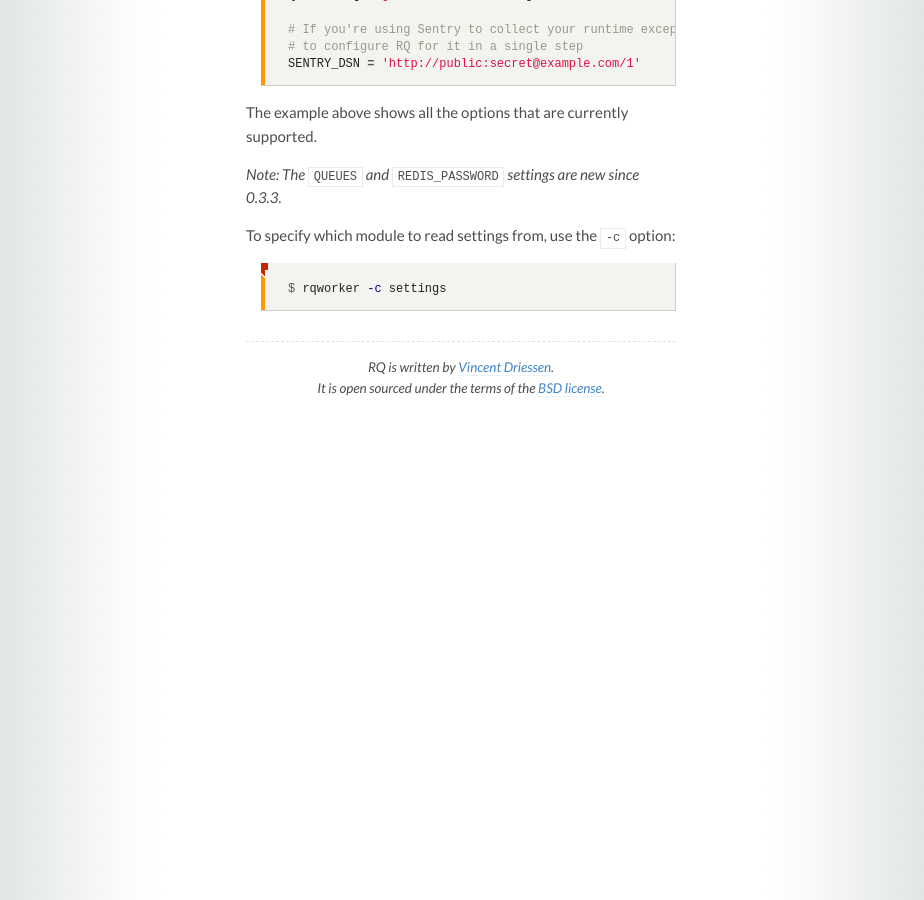
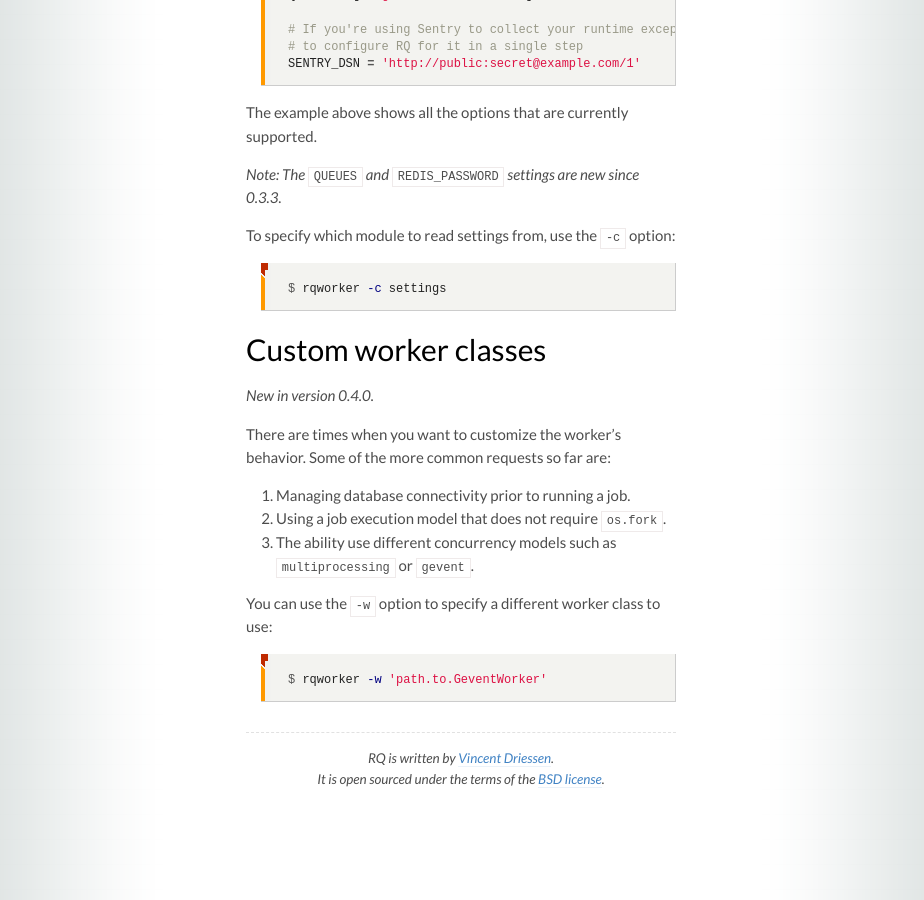
Before and after one commit to rq/rq, a Jekyll site: the page built from docs/workers.md, in a window 1280 px wide and 900 px high, scrolled down 3110 px. Shown: the whole window, without its empty margins (179-1103 px from the left). Built offline with Jekyll 4.4.1, drawn with Linux system fonts in a browser that asks for light colours; some web fonts are replaced; Markdown is read by kramdown in place of the engine named in the settings.

Commit message:
Document custom worker classes.

```diff
--- a/docs/workers.md
+++ b/docs/workers.md
@@ -163,3 +163,22 @@ To specify which module to read settings from, use the `-c` option:
 {% highlight console %}
 $ rqworker -c settings
 {% endhighlight %}
+
+
+## Custom worker classes
+
+_New in version 0.4.0._
+
+There are times when you want to customize the worker's behavior. Some of the
+more common requests so far are:
+
+1. Managing database connectivity prior to running a job.
+2. Using a job execution model that does not require `os.fork`.
+3. The ability use different concurrency models such as
+   `multiprocessing` or `gevent`.
+
+You can use the `-w` option to specify a different worker class to use:
+
+{% highlight console %}
+$ rqworker -w 'path.to.GeventWorker'
+{% endhighlight %}
```
